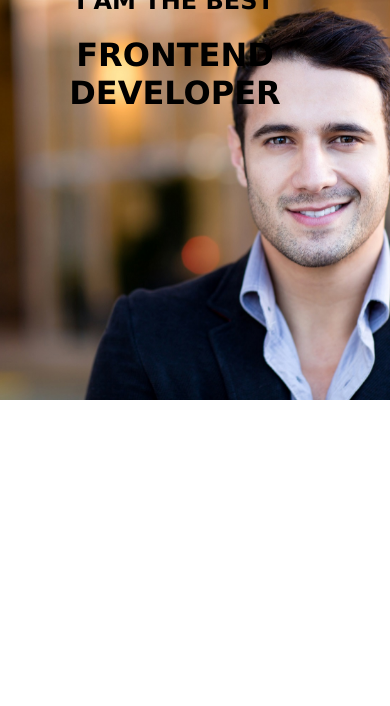
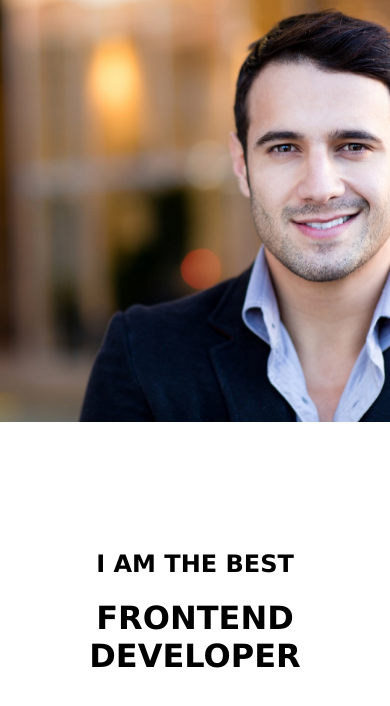
Before and after one commit to janekbordo/janekbordo.github.io, a plain HTML site: page zadania-domowe/2-rwd/index.html in a window 390 px wide. Drawn offline with Linux system fonts and the light colour scheme.

Commit message:
fixed problems with rwd in homework task

```diff
--- a/zadania-domowe/2-rwd/css/responsive.css
+++ b/zadania-domowe/2-rwd/css/responsive.css
@@ -1,6 +1,7 @@
 @media all and (max-width:1170px) {
     .header {
         background-image: url(../obrazy/man-2.jpg);
+        height: 70vh;
     }
     .header .inner-header {
         text-align: right;
@@ -13,12 +14,15 @@
     .header {
         background-image: url(../obrazy/man-1.jpg);
         background-size: cover;
-        height: 400px;
+        height: 50vh;
     }
     .header .inner-header {
-        width:100%;
-        display: block;
+        position: absolute;
+        color: #000;
+        left: 50%;
+        transform: translateX(-50%);
         text-align: center;
-        color: #000;
+        bottom: 20%;
+        padding: 0;
     }
 }
--- a/zadania-domowe/2-rwd/css/style.css
+++ b/zadania-domowe/2-rwd/css/style.css
@@ -8,7 +8,7 @@ body{
 
 
 .header {
-    height: 600px;
+    height: 100vh;
     width: 100%;
     background-image: url(../obrazy/man-1.jpg);
     background-size: cover;
```
